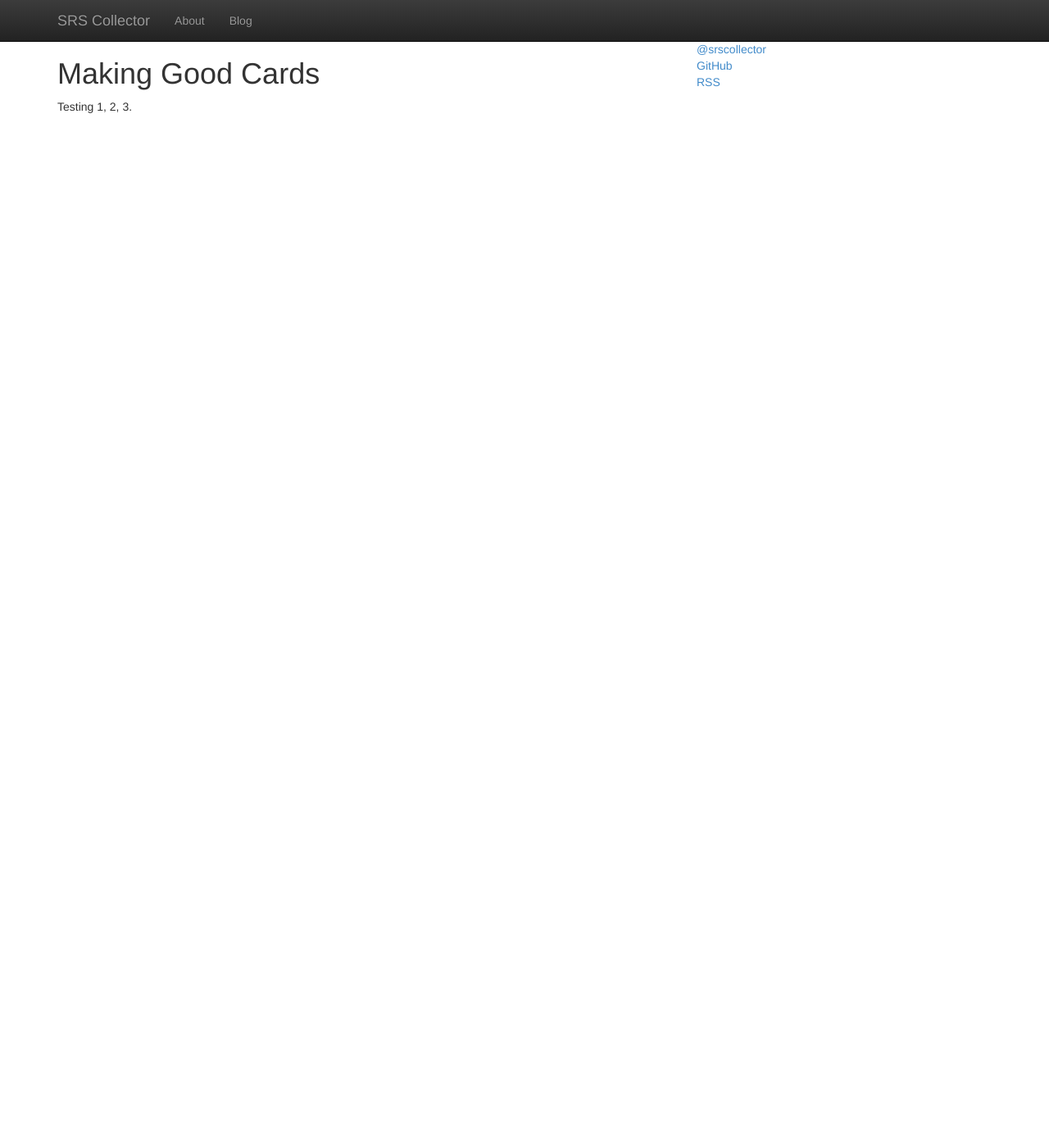
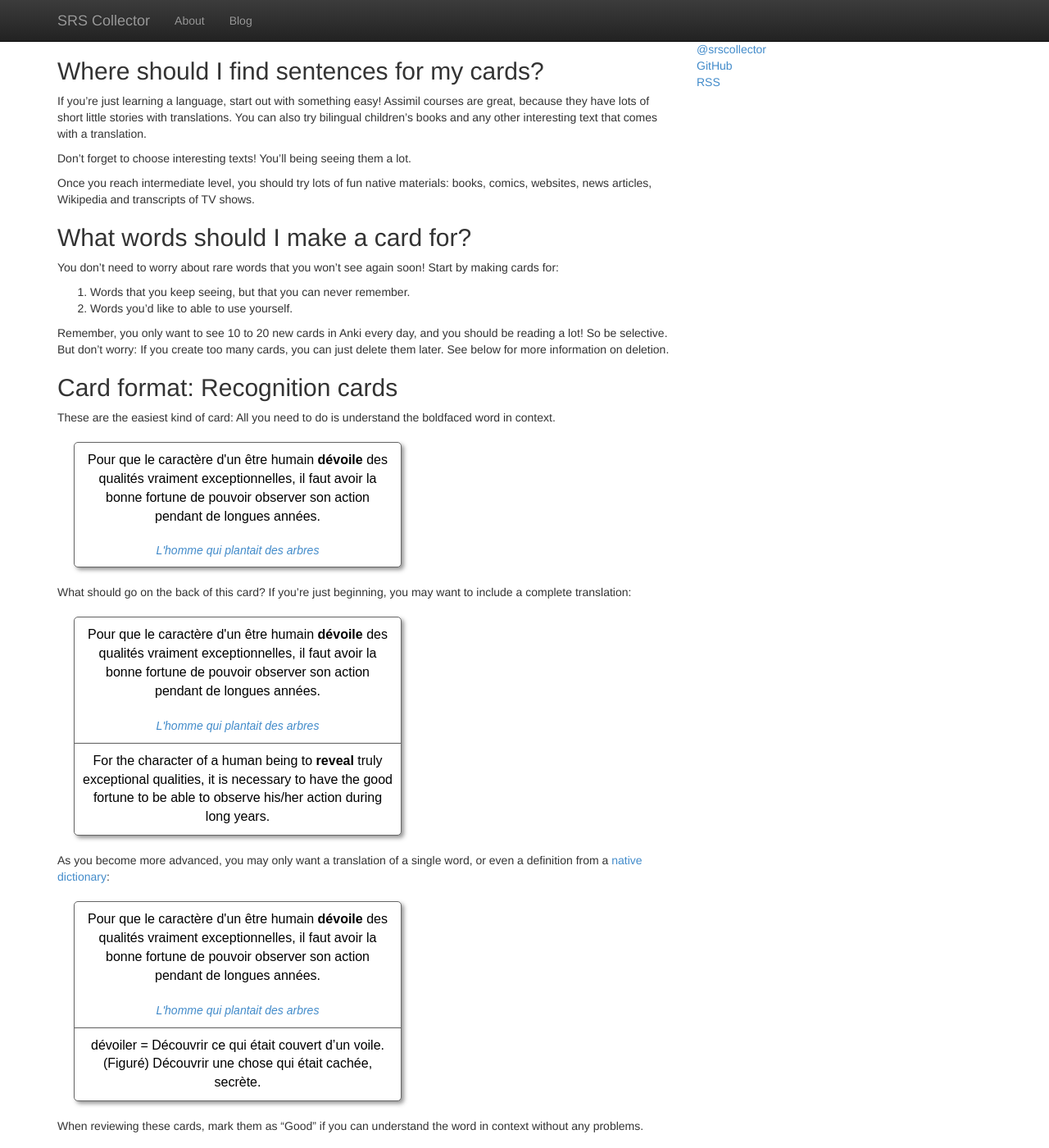
Before and after one commit to kiddsoftware/srscollector, a Jekyll site: the page built from making_good_cards/index.md, in a window 1280 px wide and 1400 px high. Shown: the whole window at 82% size. Built offline with Jekyll 4.4.1, drawn with Linux system fonts in a browser that asks for light colours; nearby versions of some CDN libraries; Markdown is read by kramdown in place of the engine named in the settings; some of the changed text lies outside the part shown.

Commit message:
Work on "making good cards" article

```diff
--- a/css/site.css
+++ b/css/site.css
@@ -37,3 +37,37 @@ body {
   font-size: 70%;
   color: #666;
 }
+
+.card {
+  margin: 20px;
+  padding: 10px;
+  width: 400px;
+  font-family: arial;
+  font-size: 16px;
+  text-align: center;
+  color: black;
+  background-color: white;
+
+  border: 1px solid #666;
+
+  -webkit-border-radius: 5px;
+  -moz-border-radius: 5px;
+  border-radius: 5px;
+
+  -webkit-box-shadow: 3px 3px 5px rgba(50, 50, 50, 0.5);
+  -moz-box-shadow:    3px 3px 5px rgba(50, 50, 50, 0.5);
+  box-shadow:         3px 3px 5px rgba(50, 50, 50, 0.5);
+}
+
+.card .source {
+  margin-top: 20px;
+  font-size: 14px;
+  font-style: italic;
+  color: grey;
+}
+
+.card hr {
+  margin: 10px -10px;
+  height: 1px;
+  background: #666;
+}
--- a/making_good_cards/index.md
+++ b/making_good_cards/index.md
@@ -2,6 +2,103 @@
 title: Making Good Cads
 layout: sidebar
 ---
-# Making Good Cards
 
-Testing 1, 2, 3.
+## Where should I find sentences for my cards?
+
+If you're just learning a language, start out with something easy!  Assimil
+courses are great, because they have lots of short little stories with
+translations.  You can also try bilingual children's books and any other
+interesting text that comes with a translation.
+
+Don't forget to choose interesting texts!  You'll being seeing them a lot.
+
+Once you reach intermediate level, you should try lots of fun native
+materials: books, comics, websites, news articles, Wikipedia and
+transcripts of TV shows.
+
+## What words should I make a card for?
+
+You don't need to worry about rare words that you won't see again soon!
+Start by making cards for:
+
+1. Words that you keep seeing, but that you can never remember.
+2. Words you'd like to able to use yourself.
+
+Remember, you only want to see 10 to 20 new cards in Anki every day, and
+you should be reading a lot!  So be selective.  But don't worry: If you
+create too many cards, you can just delete them later.  See below for more
+information on deletion.
+
+## Card format: Recognition cards
+
+These are the easiest kind of card: All you need to do is understand the
+boldfaced word in context.
+
+<div class="card">
+  <div class="front">Pour que le caractère d'un être humain <b>dévoile</b>
+  des qualités vraiment exceptionnelles, il faut avoir la bonne fortune de
+  pouvoir observer son action pendant de longues années.</div>
+
+  <div class="source">
+    <a href="http://home.infomaniak.ch/arboretum/pla.htm">L'homme qui
+    plantait des arbres</a>
+  </div>
+</div>
+
+What should go on the back of this card?  If you're just beginning, you may
+want to include a complete translation:
+
+<div class="card">
+  <div class="front">Pour que le caractère d'un être humain <b>dévoile</b>
+  des qualités vraiment exceptionnelles, il faut avoir la bonne fortune de
+  pouvoir observer son action pendant de longues années.</div>
+
+  <div class="source">
+    <a href="http://home.infomaniak.ch/arboretum/pla.htm">L'homme qui
+    plantait des arbres</a>
+  </div>
+
+  <hr>
+
+  <div class="back">For the character of a human being to <b>reveal</b>
+  truly exceptional qualities, it is necessary to have the good fortune to
+  be able to observe his/her action during long years.</div>
+</div>
+
+As you become more advanced, you may only want a translation of a single
+word, or even a definition from a <a
+href="http://fr.wiktionary.org/wiki/d%C3%A9voiler">native dictionary</a>:
+
+<div class="card">
+  <div class="front">Pour que le caractère d'un être humain <b>dévoile</b>
+  des qualités vraiment exceptionnelles, il faut avoir la bonne fortune de
+  pouvoir observer son action pendant de longues années.</div>
+
+  <div class="source">
+    <a href="http://home.infomaniak.ch/arboretum/pla.htm">L'homme qui
+    plantait des arbres</a>
+  </div>
+
+  <hr>
+
+  <div class="back">dévoiler = Découvrir ce qui était couvert d’un voile.<br>
+  (Figuré) Découvrir une chose qui était cachée, secrète.</div>
+</div>
+
+When reviewing these cards, mark them as "Good" if you can understand the
+word in context without any problems.
+
+## Card format: "Cloze" cards
+
+## When should I delete cards?
+
+Whenever you look at a card and say, "Ugh, not that card again,"
+<b><i>delete it!</i></b>
+
+If you spend a lot of time reading in your new language, you'll see any
+important words again soon.  And you definitely want to keep Anki fun!  If
+your deck fills up with bad cards, you'll stop doing reps all too soon.
+
+I recommend <a
+href="http://www.alljapaneseallthetime.com/blog/deletions">Khaztumoto's
+excellent article on deleting cards</a>.
```
Also changed, not shown: _drafts/reading_in_an_L2.md (added, +11 -0 lines).
